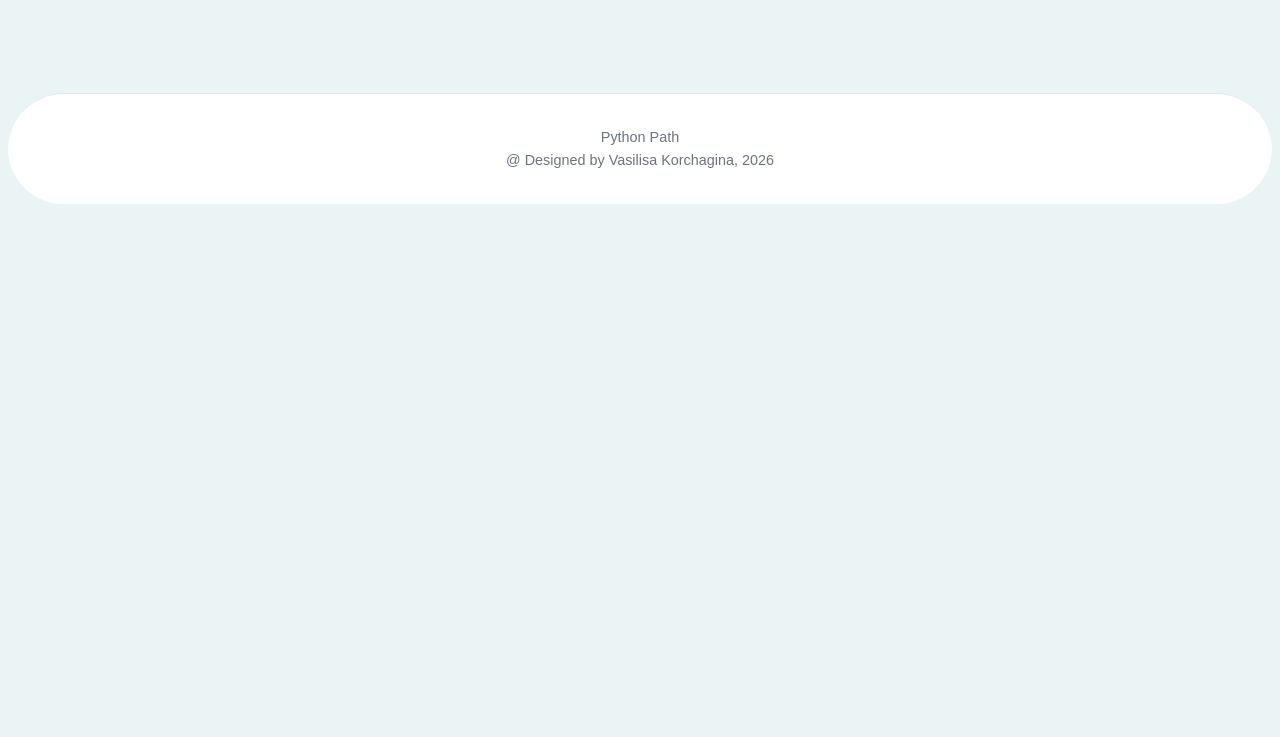
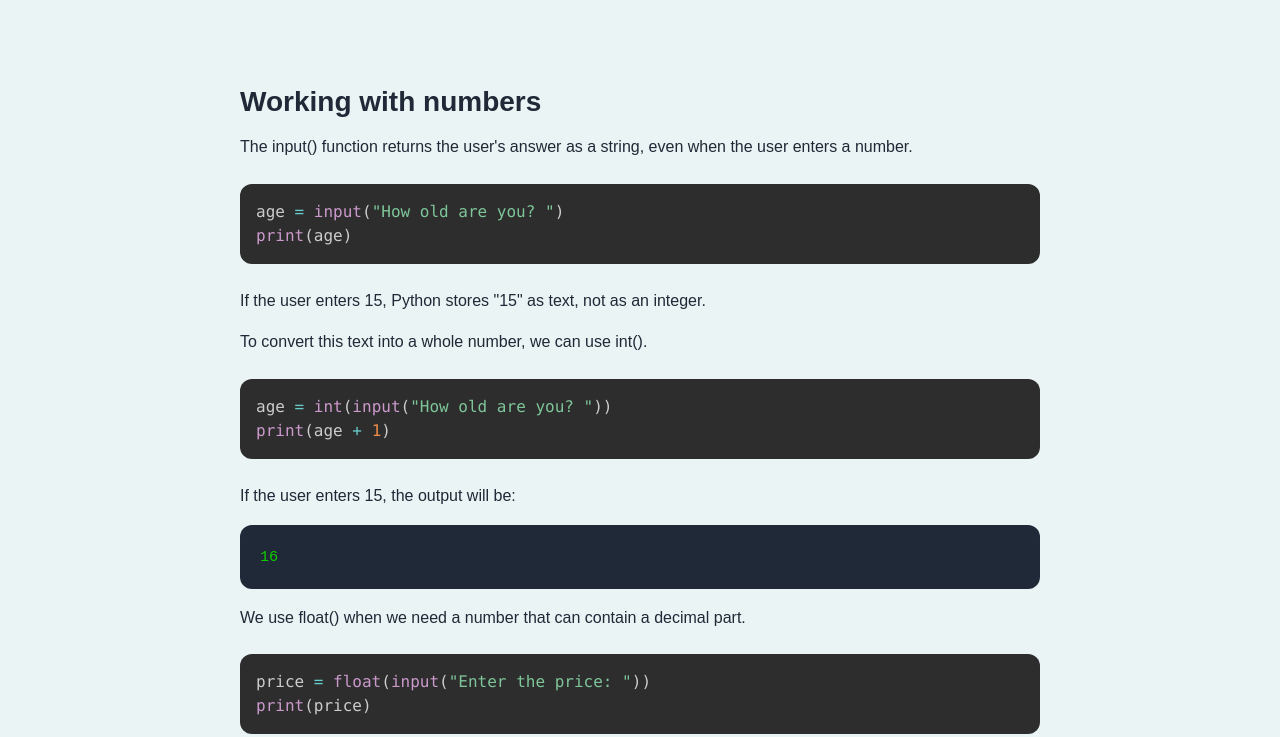
Before and after one commit to vee-kr/pythonpath, a plain HTML site: page lessons/input-output.html in a window 1280 px wide. Shown: the part 1637-2374 px from the top of the page. Before the commit the page ends 1849 px from the top, so only its background shows below. Drawn offline with nearby package versions, Linux system fonts and the light colour scheme.

Commit message:
Add a new section in "input-output" lesson

```diff
--- a/lessons/input-output.html
+++ b/lessons/input-output.html
@@ -128,7 +128,44 @@ hobby = input("What is your hobby? ")
 print("Your name is", name)
 print("Your hobby is", hobby)</code></pre>
         </section>
+        <section class="lessonSection">
+    <h2>Working with numbers</h2>
 
+    <p>
+        The <code>input()</code> function returns the user's
+        answer as a string, even when the user enters a number.
+    </p>
+
+    <pre><code class="language-python">age = input("How old are you? ")
+print(age)</code></pre>
+
+    <p>
+        If the user enters <code>15</code>, Python stores
+        <code>"15"</code> as text, not as an integer.
+    </p>
+
+    <p>
+        To convert this text into a whole number, we can use
+        <code>int()</code>.
+    </p>
+
+    <pre><code class="language-python">age = int(input("How old are you? "))
+print(age + 1)</code></pre>
+
+    <p>
+        If the user enters <code>15</code>, the output will be:
+    </p>
+
+    <pre><code>16</code></pre>
+
+    <p>
+        We use <code>float()</code> when we need a number
+        that can contain a decimal part.
+    </p>
+
+    <pre><code class="language-python">price = float(input("Enter the price: "))
+print(price)</code></pre>
+</section>
     </article>
 
 </main>
```
